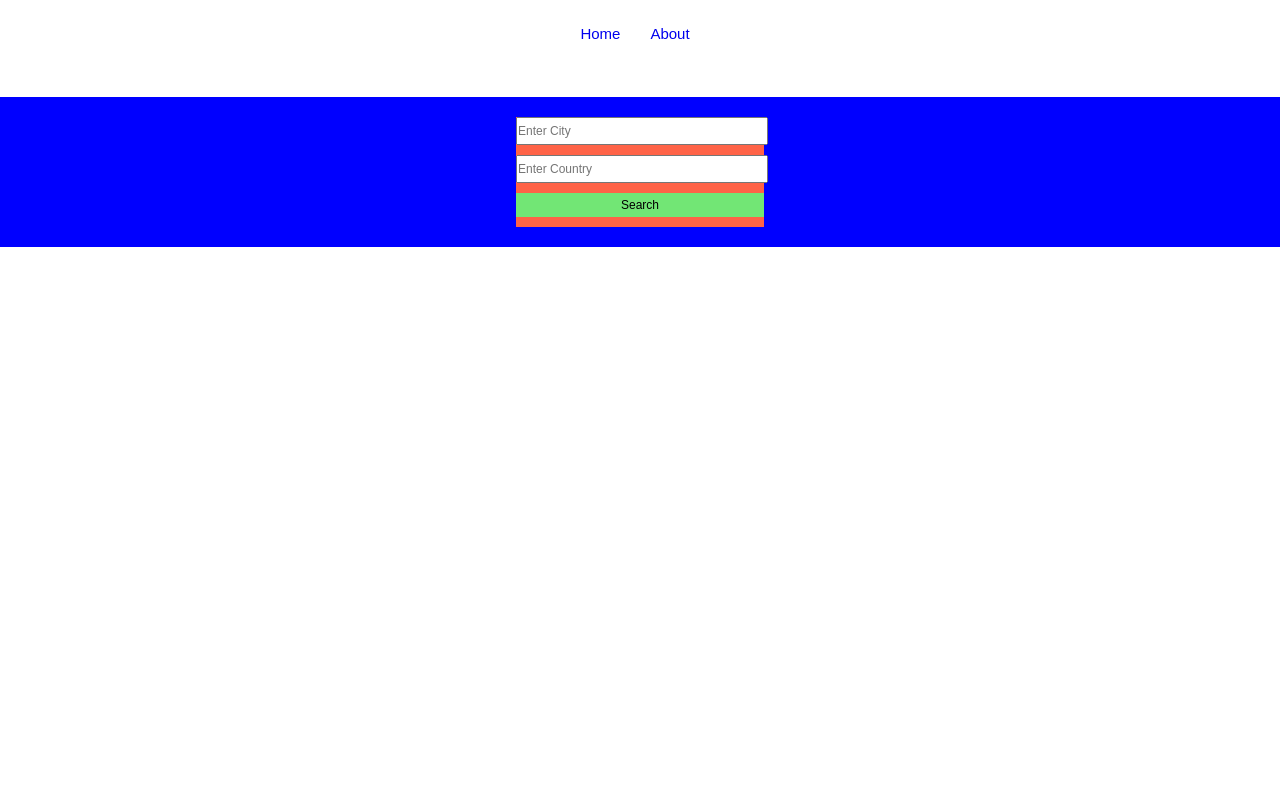
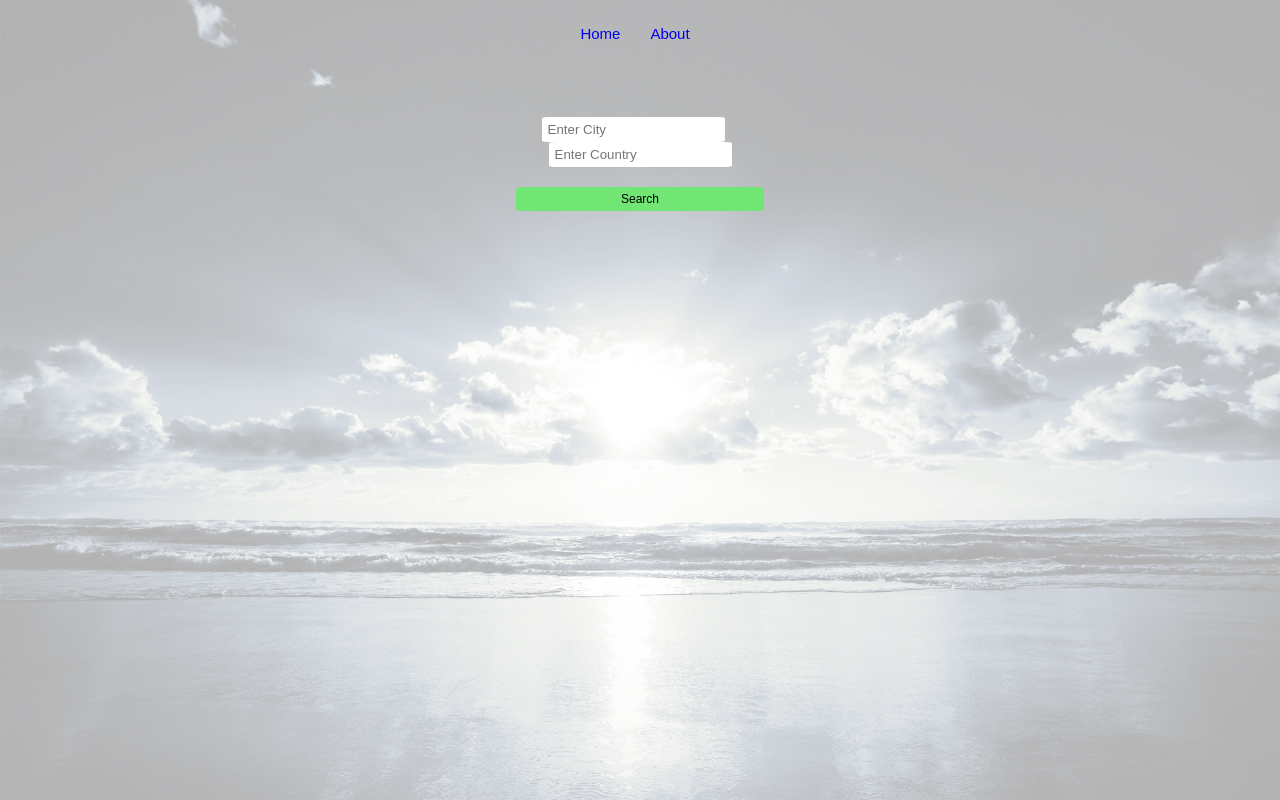
Before and after one commit to SpiRR/WeatherApp_v2, a React (Create React App) app in the folder weatherapp/: page / in a window 1280 px wide. Built offline with nearby package versions, Linux system fonts and the light colour scheme.

Commit message:
weather page styled - about page still need styling

```diff
--- a/weatherapp/package.json
+++ b/weatherapp/package.json
@@ -8,6 +8,7 @@
     "@testing-library/user-event": "^7.2.1",
     "react": "^16.13.0",
     "react-dom": "^16.13.0",
+    "react-icons": "^3.9.0",
     "react-router-dom": "^5.1.2",
     "react-scripts": "3.4.0"
   },
--- a/weatherapp/src/App.js
+++ b/weatherapp/src/App.js
@@ -83,10 +83,12 @@ export default class App extends Component {
         <Switch>
 
         <Route path="/about">
+          <div className="bg-img"></div>
           <About />
         </Route>
 
         <Route path="/">
+          <div className="bg-img"></div>
                     <Form getWeather={this.getWeather} />
 
                     <WeatherOutput
--- a/weatherapp/src/pages/WeatherOutput.js
+++ b/weatherapp/src/pages/WeatherOutput.js
@@ -1,17 +1,20 @@
 import React, {Component} from 'react';
+import { MdMyLocation } from "react-icons/md";
+import { FaTemperatureHigh } from "react-icons/fa";
+import { FaTemperatureLow } from "react-icons/fa";
+
 
 export default class WeatherOutput extends Component {
     render() {
         return(
             <div className="weatherinfo">
-                {/* <h4>Weather</h4> */}
-                {this.props.city &&  <p> {this.props.city} , {this.props.country} </p>}
-                {this.props.description && <p><label>Description: </label> {this.props.description} </p>}
-                {this.props.temperature && <p> <label>Temperature: </label> {this.props.temperature} </p>}
-                {this.props.temp_min && <p> <label>Min. Temperature: </label> {this.props.temp_min} </p>}
-                {this.props.temp_max && <p> <label>Max. Temperature: </label> {this.props.temp_max} </p>}
-                {this.props.feels_like && <p> <label>Temp. feels like: </label> {this.props.feels_like} </p>}
-                {this.props.error && <p className="error"> {this.props.error} </p>}
+                {this.props.city &&  <p> <strong>{this.props.city} , {this.props.country}</strong> <MdMyLocation className="wiconLocation"/></p>}
+                {this.props.description && <p><label><strong>Description:</strong> </label> <i> {this.props.description} </i></p>}
+                {this.props.temperature && <p> <label><strong>Temperature: </strong></label> <i>{this.props.temperature} </i> &#8451;</p>}
+                {this.props.temp_min && <p> <label><strong>Min. Temperature: </strong></label> <i>{this.props.temp_min} </i> <FaTemperatureLow className='FaTemperatureLow' /></p>}
+                {this.props.temp_max && <p> <label><strong>Max. Temperature: </strong></label> <i>{this.props.temp_max} </i> <FaTemperatureHigh className='FaTemperatureHigh'/></p>}
+                {this.props.feels_like && <p> <label><strong>Temp. feels like: </strong></label> <i>{this.props.feels_like}</i> &#8451; </p>}
+                {this.props.error && <p className="error"> <strong>{this.props.error} </strong></p>}
             </div>
         );
     }
--- a/weatherapp/src/pages/style.css
+++ b/weatherapp/src/pages/style.css
@@ -1,7 +1,19 @@
 body {
     box-sizing: border-box;
-    position: relative;
     font-size: 15px;
+}
+
+.bg-img {
+    background-image: url('./images/Weather-Background.jpg');
+    opacity: 0.3;
+    position: absolute;
+    top: 0;
+    bottom: 0;
+    right: 0;
+    left: 0;
+    background-repeat: no-repeat;
+    background-size: cover;
+    z-index: -1;
 }
 
 .navbar {
@@ -31,25 +43,34 @@ body {
     text-align: center;
     margin-top: 50px;
     padding: 20px;
-    background-color: blue;
 }
 
 .formcontainer .weatherForm {
     display: inline-block;
     width: 20%;
-    background-color: tomato;
 }
 
-.formcontainer .weatherForm input, .formcontainer .weatherForm button{
+.formcontainer .weatherForm button{
     font-size: 12px;
     display: block;
     margin-bottom: 10px;
     width: 100%;
+    border-radius: 5%;
 }
 
 .formcontainer .weatherForm input {
     padding: 5px 0px;
+    border: none;
+    border-radius: 5%;
+    outline: none;
+}
 
+.formcontainer .weatherForm input:first-child {
+    margin-right: 14px;
+}
+
+.formcontainer .weatherForm input[type=text] {
+    padding-left: 6px;
 }
 
 .formcontainer .weatherForm button {
@@ -57,12 +78,19 @@ body {
     text-align: center;
     border: none;
     padding: 5px 5px;
+    margin-top: 20px;
 }
 
-.aboutcontainer {
-    background-color: blue;
-}
+/* .aboutcontainer {
+} */
+
 
 .weatherinfo {
-    background-color: blue;
+    position: absolute;
+    width: 300px;
+    height: 200px;
+    z-index: 15;
+    top: 40%;
+    left: 55%;
+    margin: -100px 0 0 -150px;
 }
```
Also changed, not shown: 1 other file (tests, documents, lock files or other folders).
